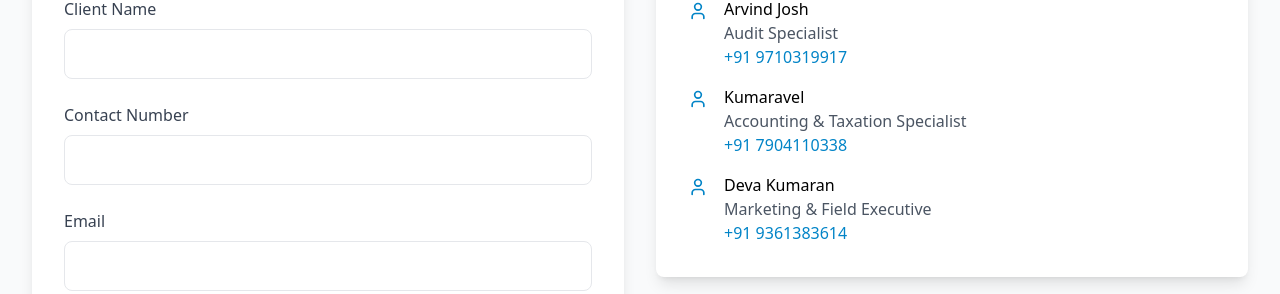
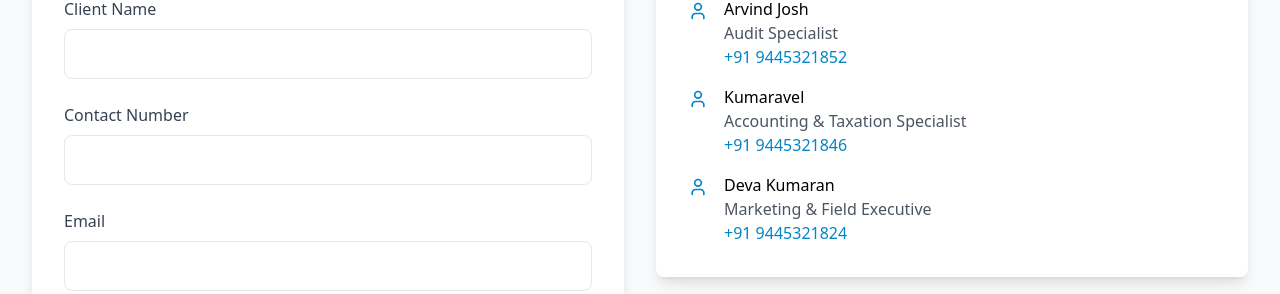
Before and after one commit to naren28102/IntelliTaxSolution-frontend, a React (Vite) app: page /contact in a window 1280 px wide. Shown: the part 291-585 px from the top of the page. Built offline with nearby package versions, Linux system fonts and the light colour scheme.

Commit message:
contact Number change in footet nd contact us

```diff
--- a/src/components/Footer.tsx
+++ b/src/components/Footer.tsx
@@ -9,9 +9,9 @@ function Footer() {
           <div>
             <h3 className="text-xl font-bold mb-4">Contact Us</h3>
             <div className="space-y-3">
-              <a href="tel:+919710319917" className="flex items-center hover:text-gray-300">
+              <a href="tel:+919445321852" className="flex items-center hover:text-gray-300">
                 <Phone size={20} className="mr-2" />
-                +91 9710319917
+                +91 9445321852
               </a>
               <a href="mailto:intellitaxsolution.kad@gmail.com" className="flex items-center hover:text-gray-300">
                 <Mail size={20} className="mr-2" />
--- a/src/pages/Contact.tsx
+++ b/src/pages/Contact.tsx
@@ -46,17 +46,17 @@ function Contact() {
   const specialists = [
     {
       name: "Arvind Josh",
-      phone: "+91 9710319917",
+      phone: "+91 9445321852",
       specialty: "Audit Specialist"
     },
     {
       name: "Kumaravel",
-      phone: "+91 7904110338",
+      phone: "+91 9445321846",
       specialty: "Accounting & Taxation Specialist"
     },
     {
       name: "Deva Kumaran",
-      phone: "+91 9361383614",
+      phone: "+91 9445321824",
       specialty: "Marketing & Field Executive"
     }
   ];
```
